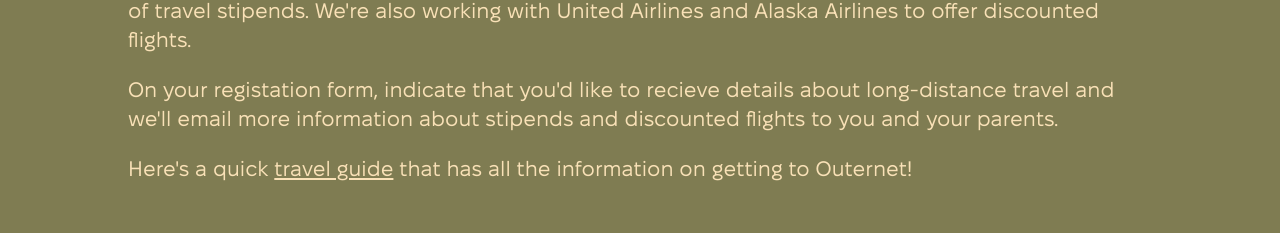
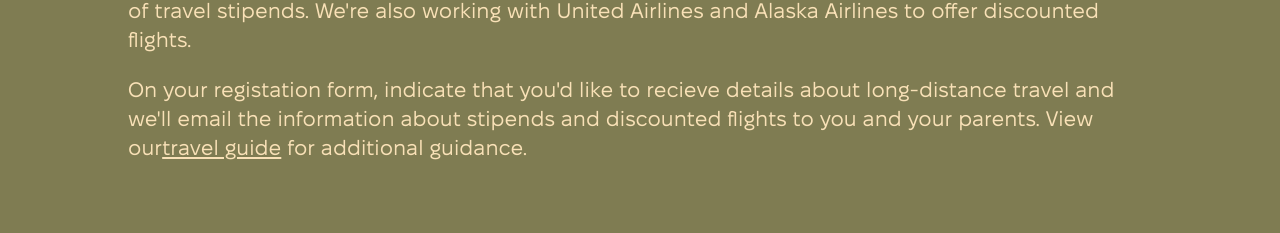
Before and after one commit to hackclub/www-outernet, a Next.js app: page / in a window 1280 px wide. Shown: the part 3538-3771 px from the top of the page. Built offline with nearby package versions, Linux system fonts and the light colour scheme.

Commit message:
Update Travel.js

```diff
--- a/components/Travel.js
+++ b/components/Travel.js
@@ -38,14 +38,10 @@ export default function Travel() {
           </p>
           <p>
             On your registation form, indicate that you'd like to recieve
-            details about long-distance travel and we'll email more information
-            about stipends and discounted flights to you and your parents.
-          </p>
-
-          <p>
-            Here's a quick{" "}
+            details about long-distance travel and we'll email the information
+            about stipends and discounted flights to you and your parents. View our
             <a href="https://hack.af/outernet-travel-guide">travel guide</a>{" "}
-            that has all the information on getting to Outernet!
+            for additional guidance.
           </p>
         </Fade>
       </div>
```
